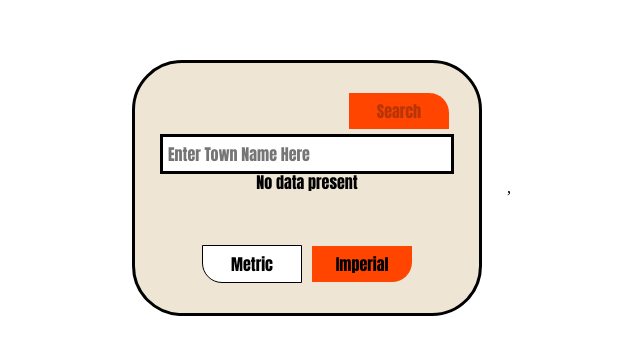
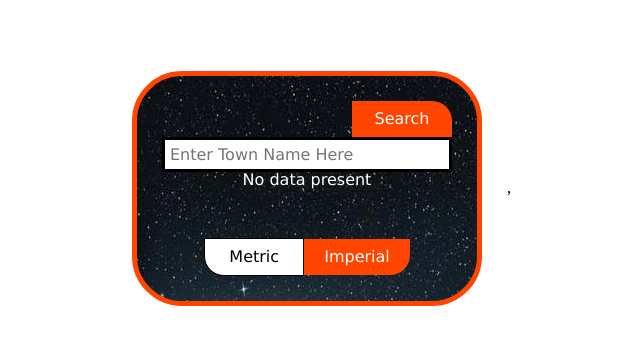
Before and after one commit to Jason-Smith-Code/open-weather, a React (Create React App) app: page / in a window 1280 px wide. Shown: the part 212-566 px from the top of the page, without its empty margins (331-971 px from the left). Built offline with nearby package versions, Linux system fonts and the light colour scheme; no server answers.

Commit message:
Testing a design where background images are used, quite like the look of it, going to try an display images dynamically based on current time, sunrise and sunset, and possibly weather

```diff
--- a/src/app/App.css
+++ b/src/app/App.css
@@ -15,9 +15,10 @@
 }
 
 p, button, input {
-  font-family: 'Impact', sans-serif;
+  font-family: 'Verdana';
   line-height: 1;
   font-size: 16px;
+  color: white;
 }
 
 .App {
@@ -28,11 +29,11 @@ p, button, input {
   display: flex;
   flex-direction: column;
   justify-content: space-between;
-  border: 3px solid black;
+  border: 5px solid orangered;
   border-radius: 50px;
   margin: 25px;
   max-height: 700px;
-  background-color: rgb(238, 229, 212);
+  background-image: url('../../public/images/night.jpg');
 }
 
 #LocationName {
@@ -42,16 +43,18 @@ p, button, input {
 
 #Description {
   font-size: 25px;
-  margin:25px 0;
 }
 
 button {
   border: none;
   min-width: 100px;
   padding: 10px 20px;
-  margin: 5px;
   font-size: 16px;
   background-color: orangered;
+}
+
+button:hover {
+  cursor: pointer;
 }
 
 #Temperature {
@@ -103,6 +106,7 @@ input {
 .Border {
   border: 1px solid black;
   background-color: white;
+  color: black;
 }
 
 .hide {
```
Also changed, not shown: plans.txt (added), public/images/night.jpg (added), public/images/partly-cloudy.jpg (added).
